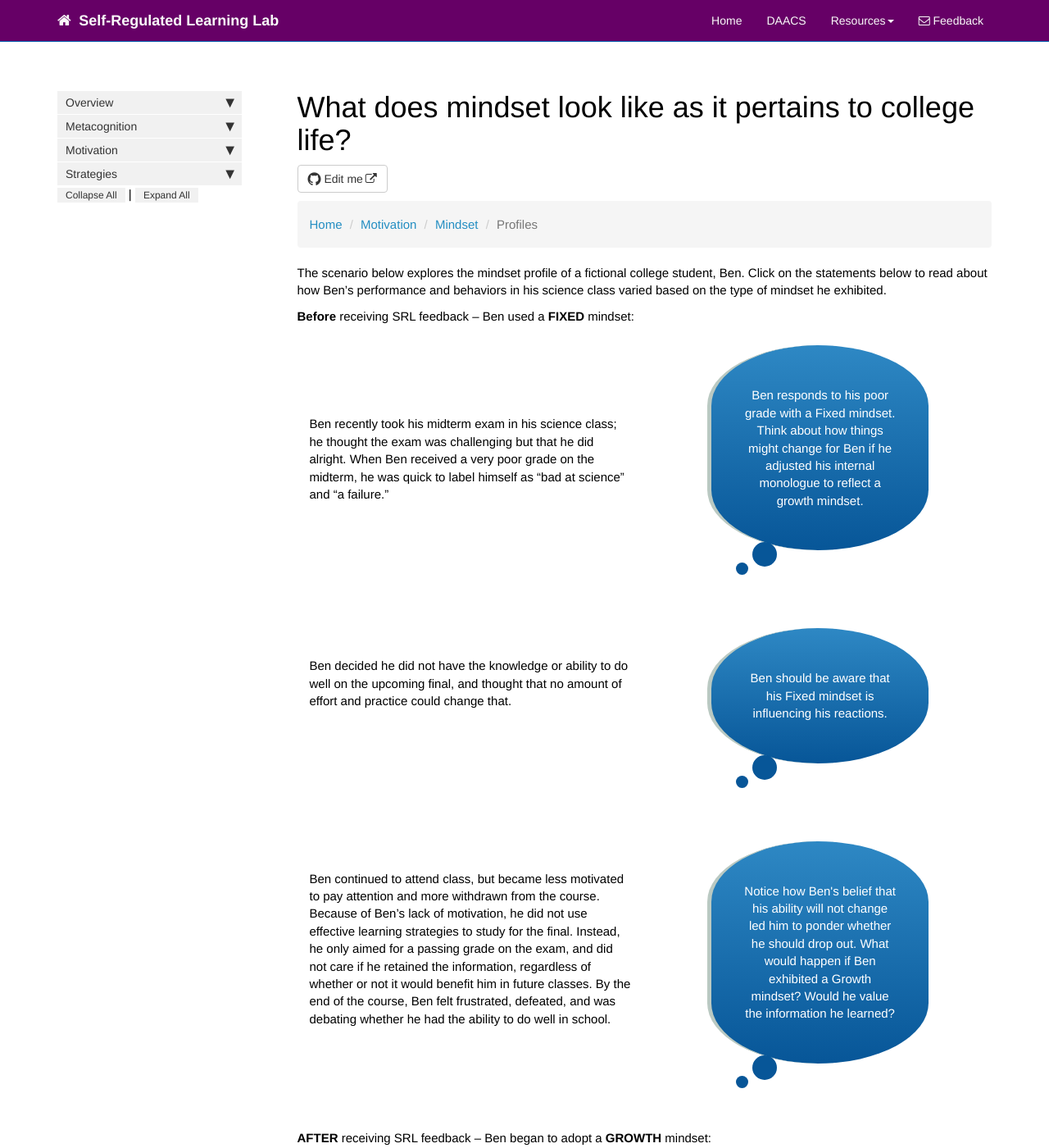
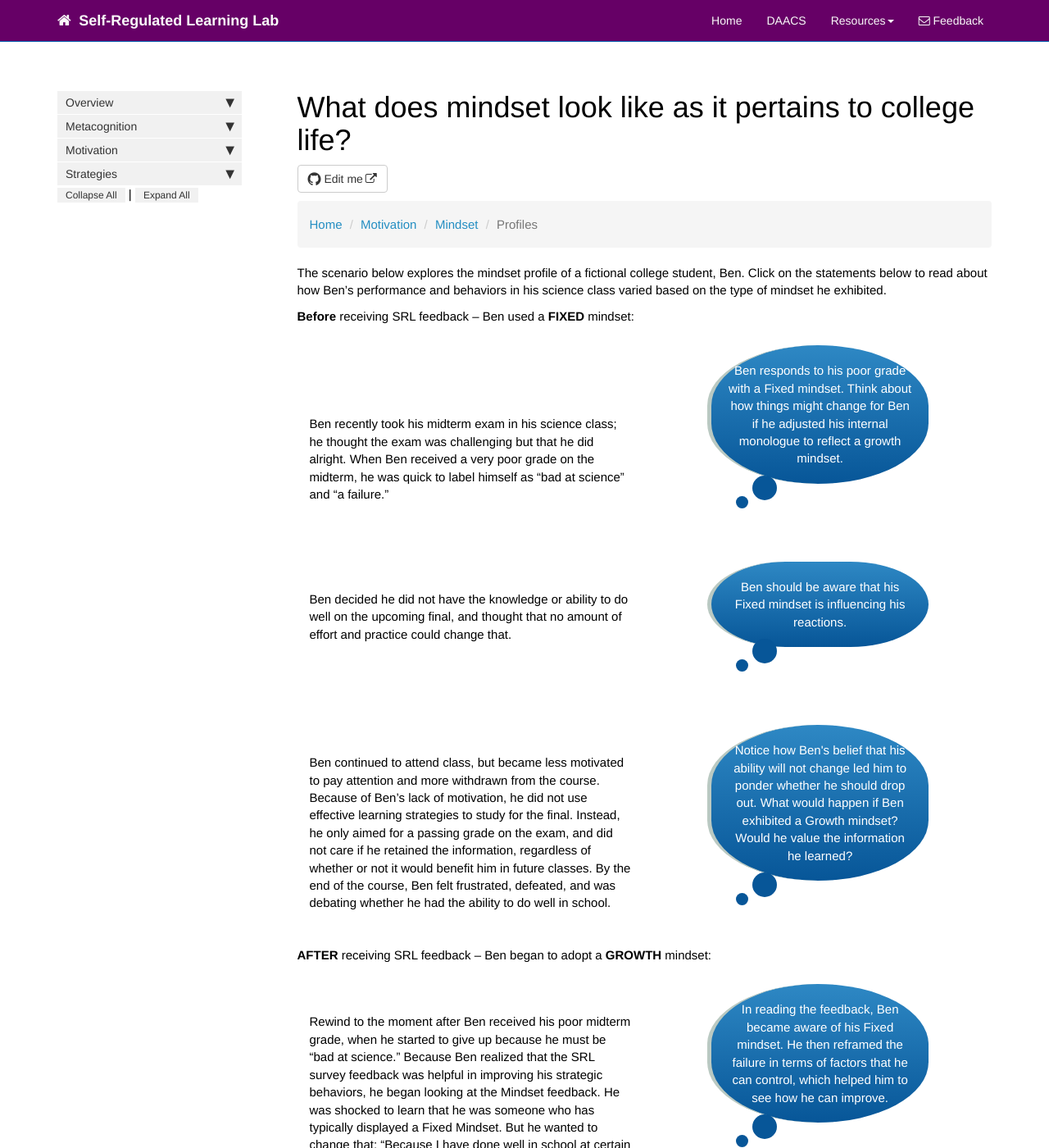
Before and after one commit to dfranklin02/SRL, a Jekyll site: the page built from docs/pages/motivation/mindset_profile.md, in a window 1280 px wide and 1400 px high. Shown: the whole window at 82% size. Built offline with Jekyll 4.4.1, drawn with Linux system fonts in a browser that asks for light colours; nearby versions of some CDN libraries; comment, search, counter and statistics services are not loaded.

Commit message:
Update speech-bubbles.css

```diff
--- a/docs/css/speech-bubbles.css
+++ b/docs/css/speech-bubbles.css
@@ -885,7 +885,7 @@ is to other properties or values in creating the effect */
 .oval-thought {
   position:relative;
   width:270px;
-  padding:50px 40px;
+  padding:20px 20px;
   margin:1em auto 80px;
   text-align:center;
   color:#fff;
@@ -940,67 +940,6 @@ is to other properties or values in creating the effect */
   -moz-border-radius:15px;
   border-radius:15px;
 }
-
-.oval-thought2 {
-  position:relative;
-  width:270px;
-  padding:50px 40px;
-  margin:1em auto 80px;
-  text-align:center;
-  color:#666;
-  background:#075698;
-  /* css3 */
-  background:-webkit-gradient(linear, 0 0, 0 100%, from(#2e88c4), to(#075698));
-  background:-moz-linear-gradient(#2e88c4, #075698);
-  background:-o-linear-gradient(#2e88c4, #075698);
-  background:linear-gradient(#2e88c4, #075698);
-  /*
-  NOTES:
-  -webkit-border-radius:220px 120px; // produces oval in safari 4 and chrome 4
-  -webkit-border-radius:220px / 120px; // produces oval in chrome 4 (again!) but not supported in safari 4
-  Not correct application of the current spec, therefore, using longhand to avoid future problems with webkit corrects this
-  */
-  -webkit-border-top-left-radius:220px 120px;
-  -webkit-border-top-right-radius:220px 120px;
-  -webkit-border-bottom-right-radius:220px 120px;
-  -webkit-border-bottom-left-radius:220px 120px;
-  -moz-border-radius:220px / 120px;
-  border-radius:220px / 120px;
-}
-
-.oval-thought2 p {font-size:1.25em;}
-
-/* creates the larger circle */
-.oval-thought2:before {
-  content:"";
-  position:absolute;
-  bottom:-20px;
-  left:50px;
-  width:30px;
-  height:30px;
-  background:#075698;
-  /* css3 */
-  -webkit-border-radius:30px;
-  -moz-border-radius:30px;
-  border-radius:30px;
-}
-
-/* creates the smaller circle */
-.oval-thought2:after {
-  content:"";
-  position:absolute;
-  bottom:-30px;
-  left:30px;
-  width:15px;
-  height:15px;
-  background:#075698;
-  /* css3 */
-  -webkit-border-radius:15px;
-  -moz-border-radius:15px;
-  border-radius:15px;
-}
-
-
 
 
 
```
